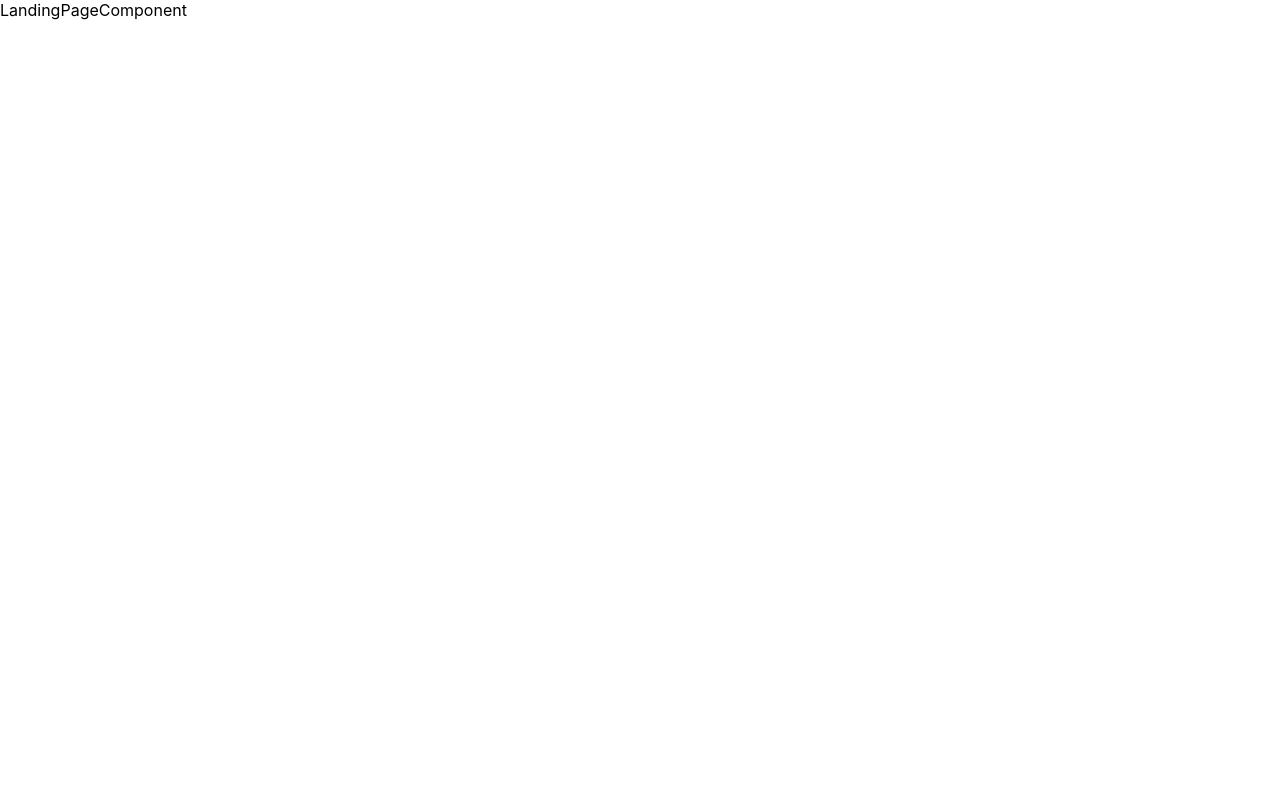
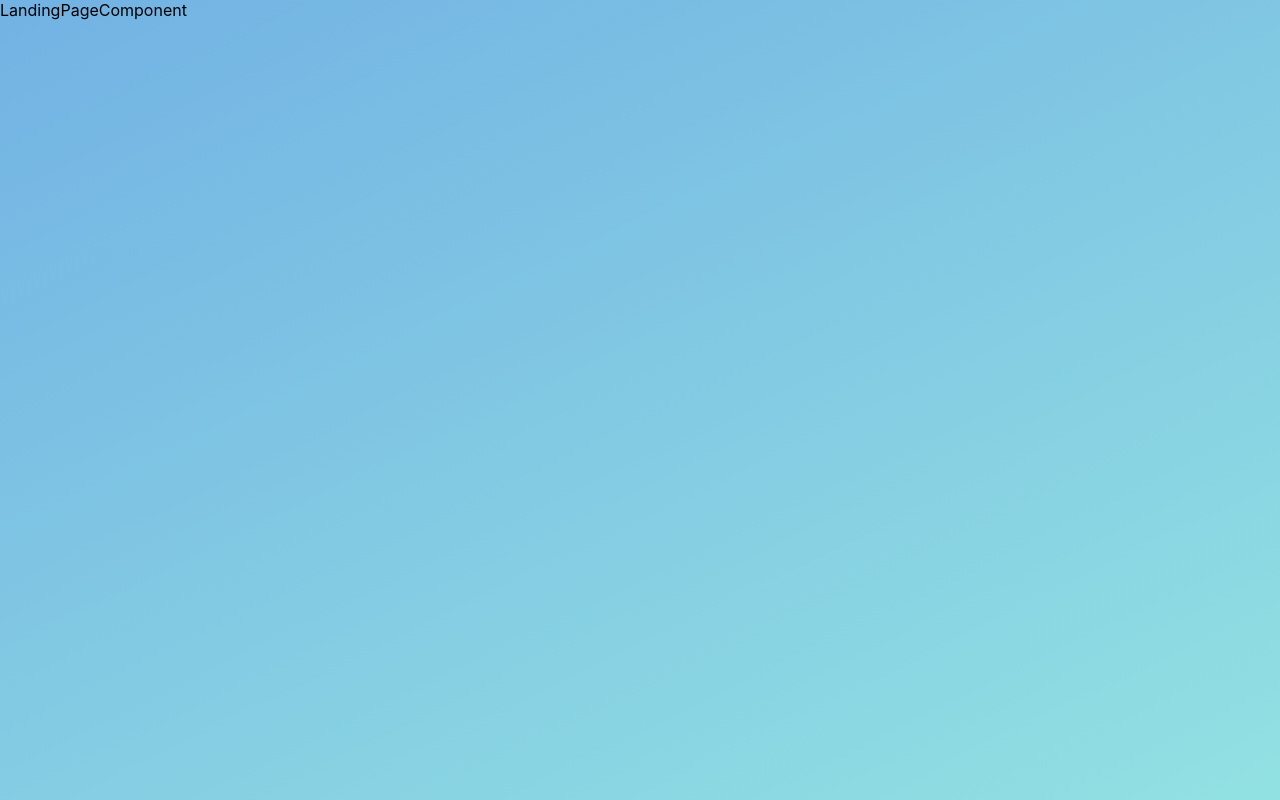
Before and after one commit to MartinYordanov374/OnSpot, a React (Create React App) app: page / in a window 1280 px wide. Built offline with nearby package versions, Linux system fonts and the light colour scheme.

Commit message:
Added styling to the background

```diff
--- a/src/App.css
+++ b/src/App.css
@@ -1,5 +1,11 @@
 .App {
   text-align: center;
+}
+
+html, body{
+  background-image: linear-gradient(154deg, #72B2E4,#92E1E2);
+  width: 100%;
+  height:100%;
 }
 
 .App-logo {
```
